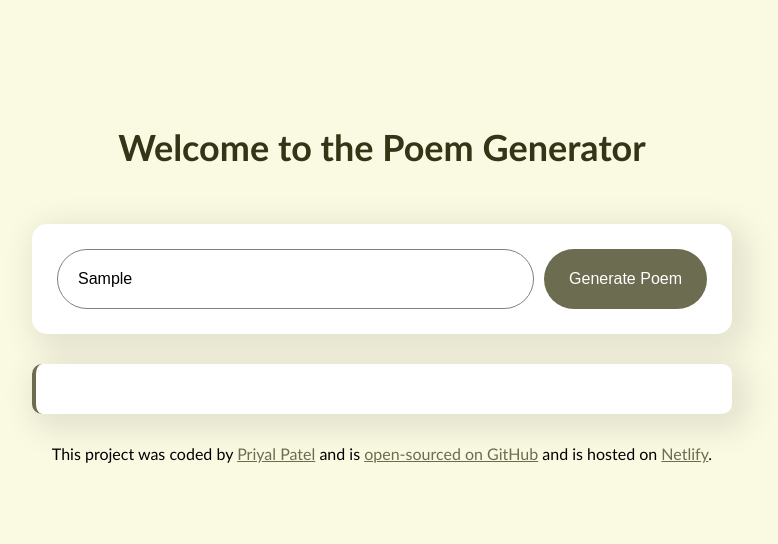
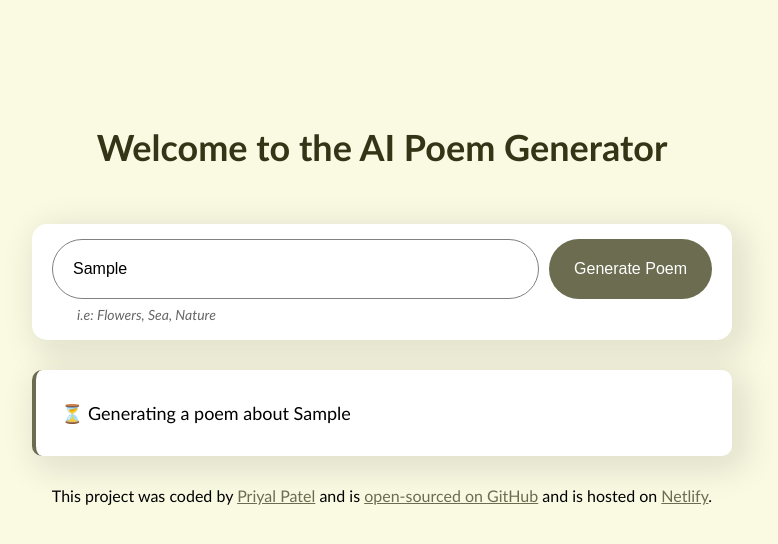
Before and after one commit to ptl-ptl/poem-generator, a plain HTML site: page index.html in a window 1280 px wide. Both pictures are taken after typing "Sample" into the empty fields and a click on the input "Generate Poem". Shown: the whole page, without its empty margins (258-1036 px from the left). Drawn offline with nearby package versions, Linux system fonts and the light colour scheme; no server answers.

Commit message:
Improved the User Experience

```diff
--- a/index.html
+++ b/index.html
@@ -12,9 +12,10 @@
   <body>
     <div class="container">
       <header>
-        <h1>Welcome to the Poem Generator</h1>
+        <h1>Welcome to the AI Poem Generator</h1>
       </header>
       <main>
+        <div class="form-container">
           <form id="poem-form">
             <input
               type="text"
@@ -27,7 +28,10 @@
             />
             <input class="submit" type="submit" value="Generate Poem" />
           </form>
-        <div class="poem" id="display-poem"></div>
+          <div class="example">i.e: Flowers, Sea, Nature</div>
+        </div>
+
+        <div class="poem poem_hidden" id="display-poem"></div>
       </main>
       <footer>
         This project was coded by
--- a/src/index.js
+++ b/src/index.js
@@ -17,6 +17,10 @@ function generatePoem(event) {
     "You are an Poem expert and loves to write short poems.Your goal is to generate a short poem of maximum 6 lines. Make sure to write the poem in basic HTML. Sign the poem with 'SheCodes AI' inside a <strong> element. Do not include a title to the poem";
   let apiUrl = `https://api.shecodes.io/ai/v1/generate?prompt=${prompt}&context=${context}&key=${apiKey}`;
 
+  let poemHiddenElement = document.querySelector("#display-poem");
+  poemHiddenElement.classList.remove("poem_hidden");
+  poemHiddenElement.innerHTML = `<div class="generating">⏳ Generating a poem about ${userInputElement.value}</div>`;
+
   axios.get(apiUrl).then(showPoem);
 }
 
--- a/src/style.css
+++ b/src/style.css
@@ -17,13 +17,24 @@ h1 {
   color: rgb(52, 52, 22);
 }
 
+.form-container {
+  background-color: white;
+  margin-bottom: 30px;
+  box-shadow: 8px 8px 32px 7px rgba(0, 0, 0, 0.1);
+  border-radius: 15px;
+  padding: 15px 20px;
+}
+
+.example {
+  font-size: 14px;
+  line-height: 1.5;
+  margin-top: 5px;
+  margin-left: 25px;
+  opacity: 0.6;
+  font-style: italic;
+}
 form {
-  background-color: white;
-  padding: 25px;
-  border-radius: 15px;
   display: flex;
-  box-shadow: 8px 8px 32px 7px rgba(0, 0, 0, 0.1);
-  margin-bottom: 30px;
 }
 .inputText {
   padding: 20px;
@@ -53,6 +64,10 @@ form {
   line-height: 2;
 }
 
+.poem_hidden {
+  display: none;
+}
+
 .poem strong {
   color: rgb(108, 108, 80);
 }
@@ -66,3 +81,18 @@ footer {
 a {
   color: rgb(108, 108, 80);
 }
+
+.generating {
+  animation: blink-animation 1s steps(5, start) infinite;
+}
+
+@keyframes blink-animation {
+  to {
+    visibility: hidden;
+  }
+}
+@-webkit-keyframes blink-animation {
+  to {
+    visibility: hidden;
+  }
+}
```
Lines whose indentation alone changed are shown as unchanged.
